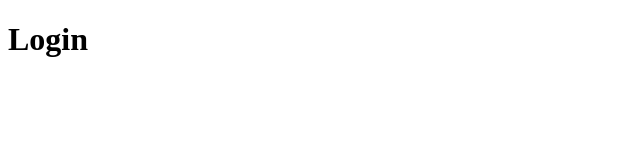
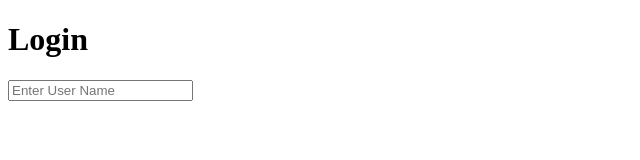
Before and after one commit to DaminiWande/first-app, a plain HTML site: page login.html in a window 1280 px wide. Shown: the whole page, without its empty margins (0-640 px from the left). Drawn offline with Linux system fonts and the light colour scheme.

Commit message:
dev2: login page inout username email

```diff
--- a/login.html
+++ b/login.html
@@ -7,5 +7,6 @@
 </head>
 <body>
     <h1>Login</h1>
+    <input class="form-control" placeholder="Enter User Name"/>
 </body>
 </html>
```
